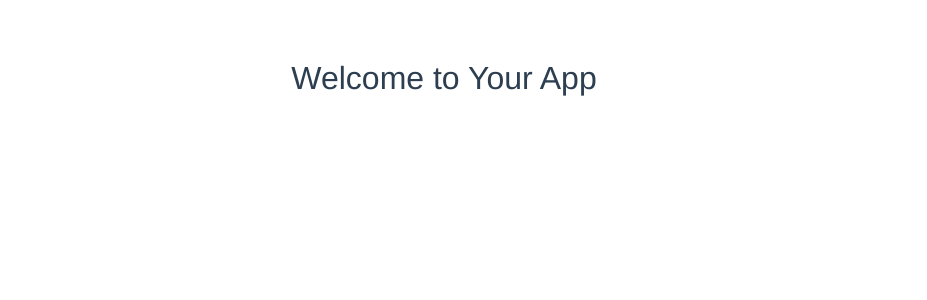
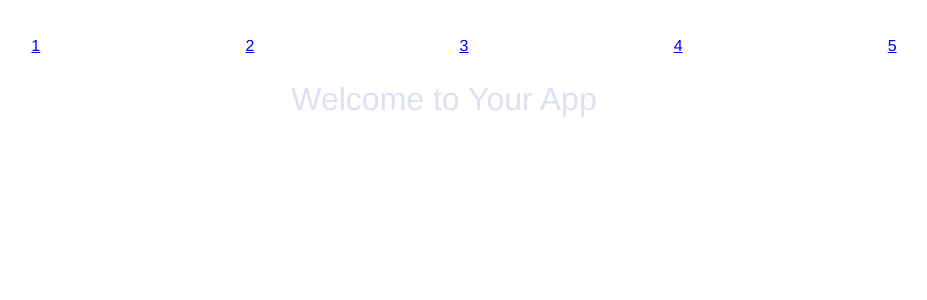
Before and after one commit to romanpalmin/Discount-card, a Vue app: page / in a window 1280 px wide. Shown: the top 300 px of the page, without its empty margins (196-1123 px from the left). Built offline with nearby package versions, Linux system fonts and the light colour scheme.

Commit message:
* Добавление меню * Подключение LESS

```diff
--- a/src/App.vue
+++ b/src/App.vue
@@ -1,23 +1,52 @@
 <template>
   <div id="app">
-    <!--<img src="./assets/logo.png">-->
+    <header>
+      <menu>
+        <div class="menu ru">
+          <nav class="pages-nav">
+            <div class="pages-nav__item "><router-link to="/ru/1" class="link-page link">1</router-link></div>
+            <div class="pages-nav__item "><router-link to="/ru/2" class="link-page link">2</router-link></div>
+            <div class="pages-nav__item "><router-link to="/ru/3" class="link-page link">3</router-link></div>
+            <div class="pages-nav__item "><router-link to="/ru/4" class="link-page link">4</router-link></div>
+            <div class="pages-nav__item "><router-link to="/ru/5" class="link-page link">5</router-link></div>
+          </nav>
+
+        </div>
+      </menu>
+    </header>
     <router-view></router-view>
   </div>
 </template>
 
+<style lang="less">
+  #app {
+    font-family: 'Avenir', Helvetica, Arial, sans-serif;
+    -webkit-font-smoothing: antialiased;
+    -moz-osx-font-smoothing: grayscale;
+    text-align: center;
+    color: #dee1ee;
+    .menu {
+      .pages-nav{
+        display: flex;
+        -webkit-flex-wrap: wrap;
+        flex-wrap: wrap;
+        justify-content: center;
+        align-items: center;
+        padding: 5px 5px 5px 5px;
+        text-align: center;
+        /*background: #0e0f0f;*/
+        .pages-nav__item {
+
+          width: 15%;
+          padding: 1em 1em 0 1em;
+        }
+      }
+    }
+  }
+</style>
+
 <script>
-export default {
-  name: 'app'
-}
+  export default {
+    name: 'app'
+  }
 </script>
-
-<style>
-#app {
-  font-family: 'Avenir', Helvetica, Arial, sans-serif;
-  -webkit-font-smoothing: antialiased;
-  -moz-osx-font-smoothing: grayscale;
-  text-align: center;
-  color: #2c3e50;
-  margin-top: 60px;
-}
-</style>
--- a/src/main.js
+++ b/src/main.js
@@ -4,7 +4,7 @@ import Vue from 'vue';
 import App from './App.vue';
 import router from './router';
 
-Vue.config.productionTip = false
+Vue.config.productionTip = false;
 
 /* eslint-disable no-new */
 new Vue({
```
Also changed, not shown: package.json (+5 -3 lines), 1 other file (tests, documents, lock files or other folders).
